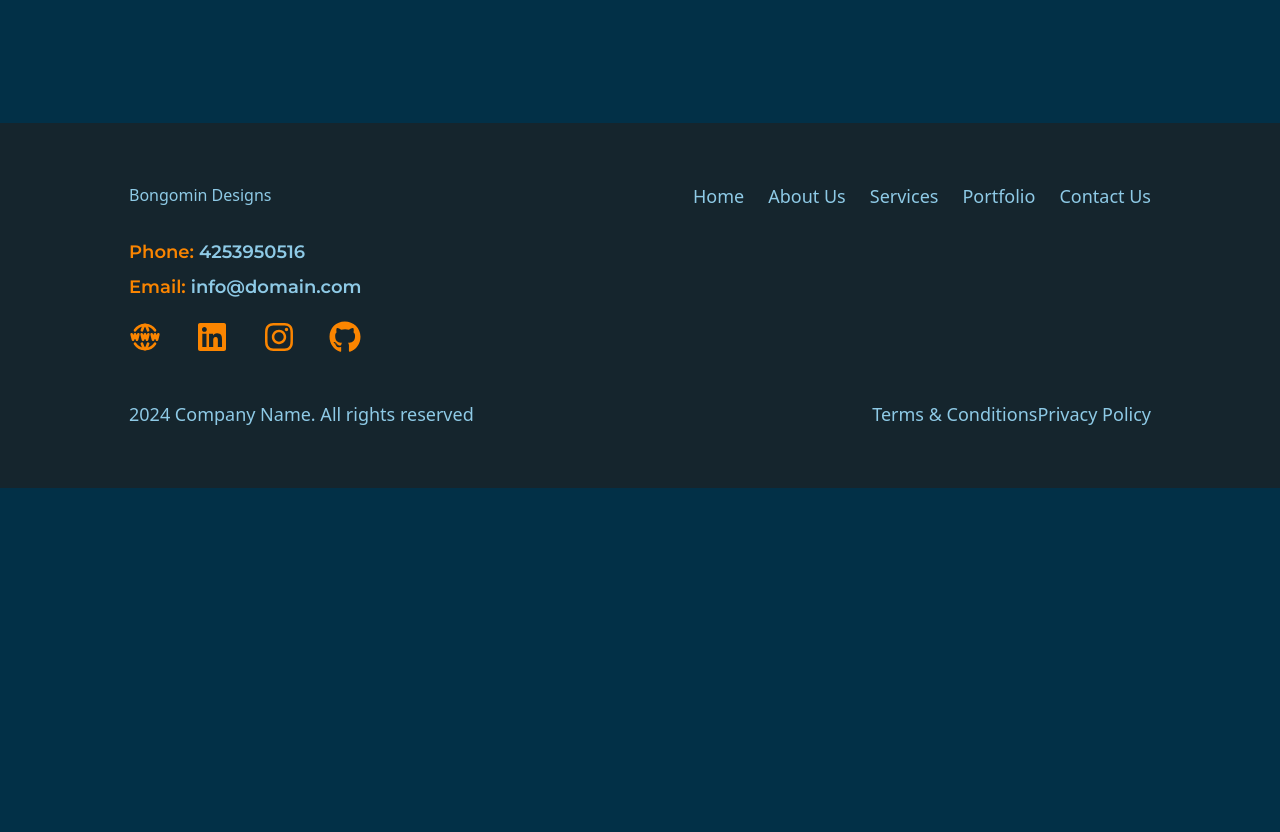
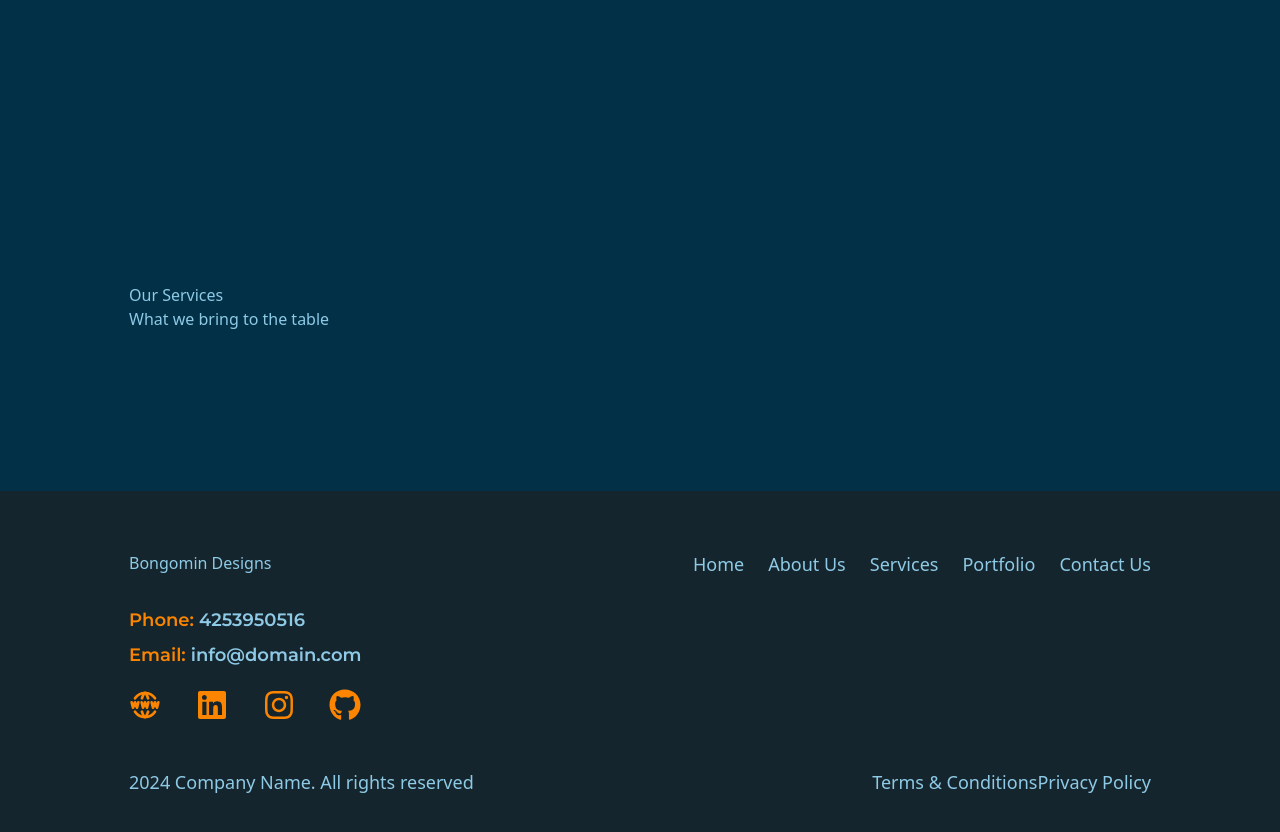
Before and after one commit to bongomin256/bongomin_designs, a React (Vite) app: page / in a window 1280 px wide. Shown: the part 860-1692 px from the top of the page. Before the commit the page ends 1348 px from the top, so only its background shows below. Built offline with nearby package versions, Linux system fonts and the light colour scheme.

Commit message:
added a json file for our services content

```diff
--- a/package.json
+++ b/package.json
@@ -10,6 +10,7 @@
     "preview": "vite preview"
   },
   "dependencies": {
+    "prop-types": "^15.8.1",
     "react": "^18.2.0",
     "react-dom": "^18.2.0",
     "react-icons": "^5.0.1",
--- a/src/components/OurServiceHome.jsx
+++ b/src/components/OurServiceHome.jsx
@@ -1,5 +1,15 @@
+import SectionLayout from "../layouts/SectionLayout";
+
 const OurServiceHome = () => {
-  return <div>OurServiceHome</div>;
+  return (
+    <SectionLayout>
+      <section>
+        <h3> Our Services</h3>
+        <h2>What we bring to the table</h2>
+        <section></section>
+      </section>
+    </SectionLayout>
+  );
 };
 
 export default OurServiceHome;
--- /dev/null
+++ b/src/layouts/SectionLayout.jsx
@@ -0,0 +1,11 @@
+/* eslint-disable react/prop-types */
+
+const SectionLayout = ({ children }) => {
+  return (
+    <section className="px-[1.5rem] py-16 md:px-[2rem] lg:py-40 lg:px-[8.063rem]">
+      {children}
+    </section>
+  );
+};
+
+export default SectionLayout;
--- a/src/pages/HomePages.jsx
+++ b/src/pages/HomePages.jsx
@@ -1,7 +1,10 @@
 import heroImage from "../assets/hero.png";
 import Button from "../components/Buttons";
+
+import OurServiceHome from "../components/OurServiceHome";
 const HomePages = () => {
   return (
+    <>
       <section className="px-[1.5rem] py-16 md:px-[2rem] lg:py-40 lg:px-[8.063rem]">
         <section className="flex flex-col lg:flex-row  lg:gap-10 lg:items-center">
           <section className="text-center z-10 lg:text-left lg:basis-full ">
@@ -10,9 +13,9 @@ const HomePages = () => {
               into a <span className="text-cta-pri">website</span>
             </p>
             <p className="text-base2 font-bodyFont mb-7 md:text-base1 md:leading-7">
-            From talented web developers to creative designers and savvy digital
-            marketers, our team is equipped with the knowledge and experience to
-            meet your unique requirements.
+              From talented web developers to creative designers and savvy
+              digital marketers, our team is equipped with the knowledge and
+              experience to meet your unique requirements.
             </p>
 
             <Button>Request a Quote</Button>
@@ -22,6 +25,8 @@ const HomePages = () => {
           </section>
         </section>
       </section>
+      <OurServiceHome />
+    </>
   );
 };
 
```
Also changed, not shown: data.json (added, +24 -0 lines), 1 other file (tests, documents, lock files or other folders). Lines whose indentation alone changed are shown as unchanged.
